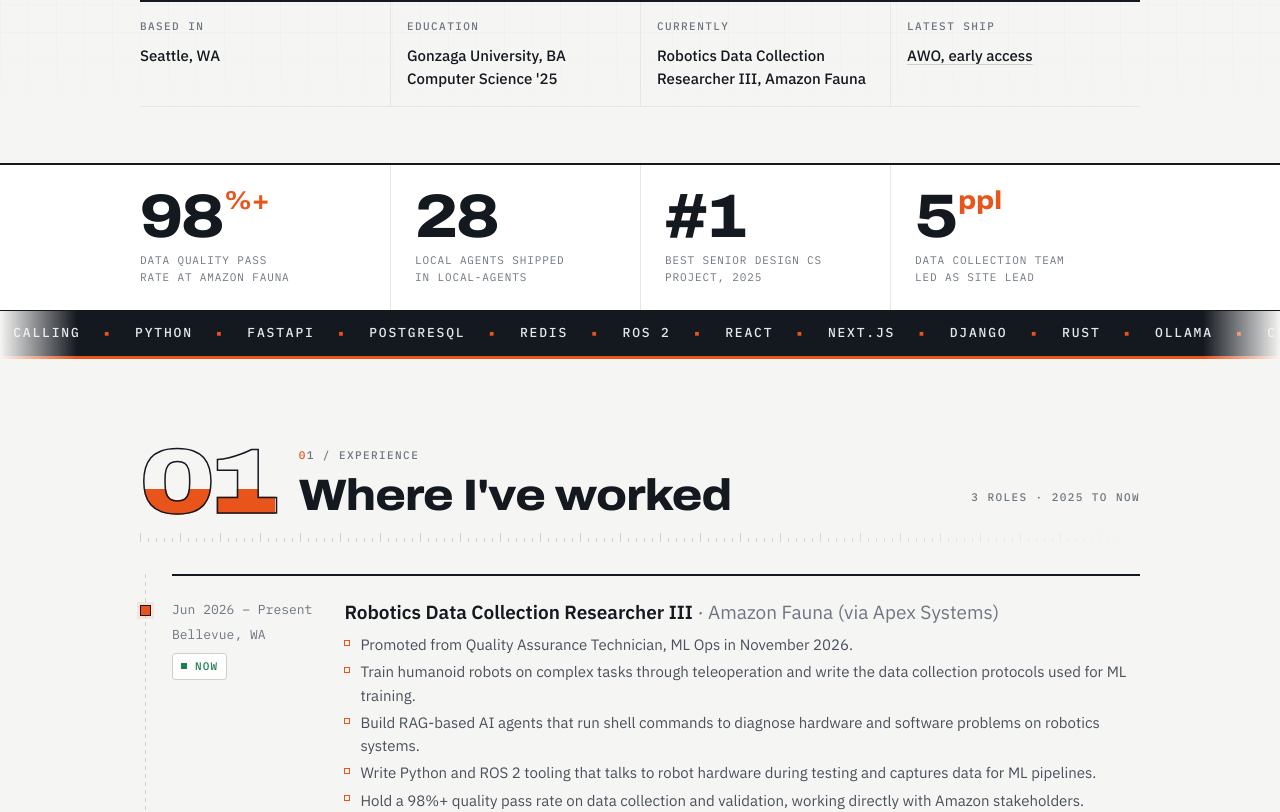
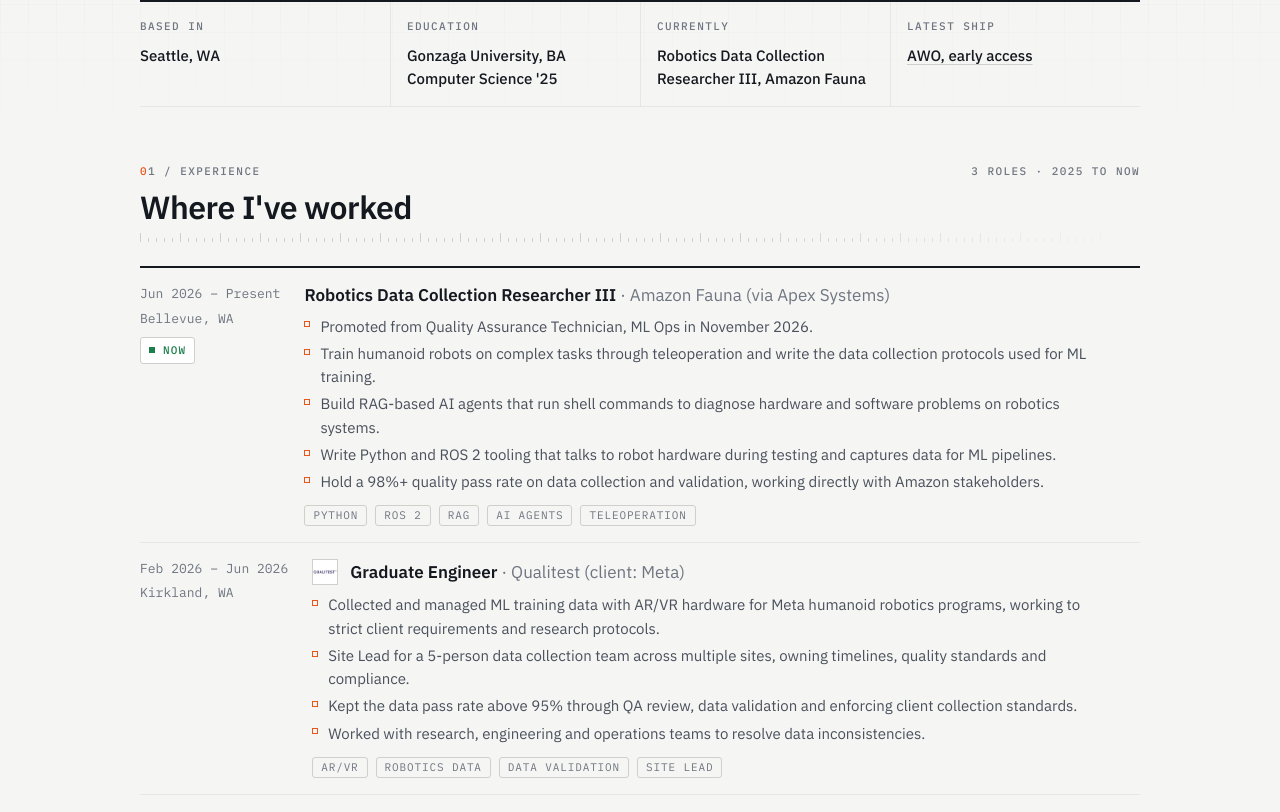
Before and after one commit to dsneed123/dsneedy, a Next.js app: page / in a window 1280 px wide. Shown: the part 729-1541 px from the top of the page. Built offline with nearby package versions, Linux system fonts and the light colour scheme.

Commit message:
Revert "Give the portfolio more depth"
This reverts commit bddc7ae60f763ee3ebdb24b268b887b41e5fef4e.

```diff
--- a/src/app/globals.css
+++ b/src/app/globals.css
@@ -51,7 +51,7 @@
   --text-base: 1rem;
   --text-lede: 1.1875rem;
   --text-h3: 1.0625rem;
-  --text-h2: clamp(1.75rem, 1.1rem + 2.2vw, 2.75rem);
+  --text-h2: clamp(1.5rem, 1.2rem + 1.2vw, 2rem);
   --text-h1: clamp(2.125rem, 1.4rem + 3vw, 3.25rem);
 
   --leading: 1.55;
@@ -134,12 +134,10 @@ body {
 }
 
 .sf h2 {
-  font-family: var(--font-display);
-  font-stretch: 112%;
   font-size: var(--text-h2);
-  font-weight: 800;
-  line-height: 1.05;
-  letter-spacing: -0.02em;
+  font-weight: 600;
+  line-height: 1.2;
+  letter-spacing: -0.015em;
   max-width: 28ch;
   text-wrap: balance;
   margin: 0;
@@ -600,41 +598,10 @@ body {
   margin-bottom: var(--s2);
 }
 
-/* Big outlined index numeral + title + aside, over a drafting ruler. */
+/* A drafting ruler under each section title: ticks every 8px, a long tick every 40px. */
 .section-head.ruler {
   position: relative;
-  display: grid;
-  grid-template-columns: auto minmax(0, 1fr) auto;
-  align-items: end;
-  gap: var(--s5);
-  padding-bottom: var(--s5);
-  margin-bottom: var(--s6);
-}
-
-.section-num {
-  font-family: var(--font-display);
-  font-stretch: 125%;
-  font-weight: 900;
-  font-size: clamp(3.5rem, 2.4rem + 4.2vw, 6.5rem);
-  line-height: 0.78;
-  letter-spacing: -0.04em;
-  color: transparent;
-  -webkit-text-stroke: 1.5px var(--ink);
-  background: linear-gradient(var(--accent), var(--accent)) 0 100% / 100% 0 no-repeat;
-  -webkit-background-clip: text;
-  background-clip: text;
-  transition: background-size 600ms var(--ease);
-}
-
-/* The numeral floods with accent once its section has been revealed. */
-.reveal[data-in="true"] .section-num,
-html:not(.js-reveal) .section-num {
-  background-size: 100% 42%;
-}
-
-.section-aside {
-  align-self: end;
-  padding-bottom: 4px;
+  padding-bottom: var(--s4);
 }
 
 .section-head.ruler::after {
@@ -940,50 +907,14 @@ a.also-card:hover .project-arrow {
 
 /* ── Experience rows ───────────────────────────────────────────────── */
 .roles {
-  position: relative;
   display: grid;
-  padding-left: 32px;
-}
-
-/* Timeline rail with a square node per role. */
-.roles::before {
-  content: "";
-  position: absolute;
-  left: 5px;
-  top: 0;
-  bottom: 0;
-  width: 1px;
-  background: repeating-linear-gradient(to bottom, var(--line) 0 4px, transparent 4px 8px);
-}
-
-.role {
-  position: relative;
-}
-
-.role-node {
-  position: absolute;
-  left: -32px;
-  top: calc(var(--s5) + 5px);
-  width: 11px;
-  height: 11px;
-  border: 1.5px solid var(--ink);
-  background: var(--paper);
-}
-
-.role-current .role-node {
-  background: var(--accent);
-  box-shadow: 0 0 0 3px var(--accent-soft);
-}
-
-.role-title h3 {
-  font-size: 1.1875rem;
 }
 
 .role {
   display: grid;
   grid-template-columns: max-content minmax(0, 1fr);
-  gap: var(--s6);
-  padding: var(--s5) 0;
+  gap: var(--s5);
+  padding: var(--s4) 0;
   border-top: 1px solid var(--line-faint);
 }
 
@@ -1264,11 +1195,6 @@ a.also-card:hover .project-arrow {
     grid-template-columns: 1fr;
     gap: var(--s5);
   }
-
-  .stack-grid {
-    grid-template-columns: 1fr 1fr;
-  }
-
 }
 
 /* ── Inverted block: the one dark element ──────────────────────────── */
@@ -1483,222 +1409,6 @@ a.also-card:hover .project-arrow {
   }
 }
 
-/* ── Readout: the numbers band under the hero ──────────────────────── */
-.readout {
-  margin-top: var(--s6);
-  background: var(--surface);
-  border-top: 2px solid var(--ink);
-  border-bottom: 1px solid var(--ink);
-}
-
-.readout-grid {
-  display: grid;
-  grid-template-columns: repeat(4, minmax(0, 1fr));
-}
-
-.readout-cell {
-  display: grid;
-  gap: var(--s2);
-  align-content: start;
-  padding: var(--s5) var(--s5) var(--s5) 0;
-}
-
-.readout-cell + .readout-cell {
-  padding-left: var(--s5);
-  border-left: 1px solid var(--line-faint);
-}
-
-.readout-value {
-  font-family: var(--font-display);
-  font-stretch: 112%;
-  font-weight: 800;
-  font-size: clamp(2.5rem, 1.6rem + 2.8vw, 4rem);
-  line-height: 0.9;
-  letter-spacing: -0.03em;
-  font-variant-numeric: tabular-nums;
-}
-
-.readout-value small {
-  margin-left: 2px;
-  font-size: 0.42em;
-  letter-spacing: 0;
-  color: var(--accent);
-  vertical-align: top;
-}
-
-.readout-label {
-  max-width: 24ch;
-  font-family: var(--font-mono);
-  font-size: var(--text-xs);
-  letter-spacing: 0.08em;
-  text-transform: uppercase;
-  color: var(--text-tertiary);
-}
-
-@media (max-width: 860px) {
-  .readout-grid {
-    grid-template-columns: 1fr 1fr;
-  }
-
-  .readout-cell,
-  .readout-cell + .readout-cell {
-    padding: var(--s4) var(--s4) var(--s4) 0;
-    border-left: 0;
-    border-bottom: 1px solid var(--line-faint);
-  }
-
-  .readout-cell:nth-child(even) {
-    border-left: 1px solid var(--line-faint);
-  }
-
-  .readout-cell:nth-last-child(-n + 2) {
-    border-bottom: 0;
-  }
-
-  .readout-cell:nth-child(even) {
-    padding-left: var(--s4);
-  }
-}
-
-/* ── Ticker: an ink tape of the stack ───────────────────────────────── */
-.ticker {
-  overflow: hidden;
-  background: var(--ink);
-  color: var(--invert-text);
-  border-bottom: 3px solid var(--accent);
-  -webkit-mask-image: linear-gradient(to right, transparent, #000 6%, #000 94%, transparent);
-  mask-image: linear-gradient(to right, transparent, #000 6%, #000 94%, transparent);
-}
-
-.ticker-track {
-  display: flex;
-  width: max-content;
-  animation: ticker 48s linear infinite;
-}
-
-.ticker:hover .ticker-track {
-  animation-play-state: paused;
-}
-
-.ticker span {
-  display: inline-flex;
-  align-items: center;
-  gap: var(--s5);
-  padding: var(--s3) 0 var(--s3) var(--s5);
-  font-family: var(--font-mono);
-  font-size: var(--text-sm);
-  font-weight: 500;
-  letter-spacing: 0.14em;
-  text-transform: uppercase;
-  white-space: nowrap;
-}
-
-.ticker i {
-  font-style: normal;
-  font-size: 0.6em;
-  color: var(--accent);
-}
-
-@keyframes ticker {
-  to { transform: translateX(-50%); }
-}
-
-.ticker + .section {
-  border-top: 0;
-}
-
-@media (prefers-reduced-motion: reduce) {
-  .ticker-track {
-    animation: none;
-  }
-}
-
-/* ── Stack cards: datasheet tables ──────────────────────────────────── */
-.stack-grid {
-  gap: var(--s5);
-}
-
-.stack-card {
-  padding: 0;
-  border: 1px solid var(--ink);
-  background: var(--surface);
-  box-shadow: var(--shadow-sm);
-  transition: transform 160ms var(--ease), box-shadow 160ms var(--ease);
-}
-
-.stack-card:hover {
-  transform: translate(-2px, -2px);
-  box-shadow: 5px 5px 0 var(--accent);
-}
-
-.stack-card-head {
-  display: flex;
-  justify-content: space-between;
-  gap: var(--s2);
-  padding: var(--s2) var(--s3);
-  background: var(--ink);
-  color: var(--invert-text);
-  font-family: var(--font-mono);
-  font-size: var(--text-xs);
-  font-weight: 500;
-  letter-spacing: 0.12em;
-  text-transform: uppercase;
-}
-
-.stack-card-head span + span {
-  color: var(--accent);
-}
-
-.stack-card li {
-  display: flex;
-  align-items: baseline;
-  gap: var(--s3);
-  padding: var(--s2) var(--s3);
-  transition: background-color 120ms var(--ease);
-}
-
-.stack-card li:hover {
-  background: var(--accent-soft);
-}
-
-.stack-idx {
-  flex: none;
-  width: 2.5ch;
-  font-size: 10px;
-  letter-spacing: 0.06em;
-  color: var(--accent);
-}
-
-/* ── Footer signature ───────────────────────────────────────────────── */
-.site-footer .footer-sig {
-  display: block;
-  container-type: inline-size;
-  overflow: hidden;
-  padding-top: var(--s5);
-  padding-bottom: var(--s5);
-  user-select: none;
-}
-
-/* Sized in container units so the name spans the column edge to edge. */
-.footer-sig span {
-  display: block;
-  font-family: var(--font-display);
-  font-stretch: 125%;
-  font-weight: 900;
-  font-size: 12.3cqw;
-  line-height: 0.82;
-  letter-spacing: -0.04em;
-  text-transform: uppercase;
-  white-space: nowrap;
-  color: transparent;
-  -webkit-text-stroke: 1px var(--line);
-  transition: -webkit-text-stroke-color 200ms var(--ease);
-}
-
-.site-footer:hover .footer-sig span {
-  -webkit-text-stroke-color: var(--accent);
-}
-
 /* ── Phones ────────────────────────────────────────────────────────── */
 @media (max-width: 620px) {
   :root {
@@ -1787,34 +1497,6 @@ a.also-card:hover .project-arrow {
   .site-footer .wrap {
     flex-direction: column;
     gap: var(--s2);
-  }
-
-  .section-head.ruler {
-    grid-template-columns: auto minmax(0, 1fr);
-    gap: var(--s4);
-    margin-bottom: var(--s5);
-  }
-
-  .section-head .section-aside {
-    display: none;
-  }
-
-  .section-num {
-    font-size: 3.25rem;
-    -webkit-text-stroke-width: 1px;
-  }
-
-
-  .roles {
-    padding-left: 24px;
-  }
-
-  .role-node {
-    left: -24px;
-  }
-
-  .ticker span {
-    font-size: var(--text-xs);
   }
 }
 
--- a/src/app/page.tsx
+++ b/src/app/page.tsx
@@ -167,18 +167,6 @@ const skills = [
   { group: 'Languages', items: ['Python', 'JavaScript', 'SQL', 'Rust', 'C++'] },
   { group: 'Frameworks', items: ['React', 'Next.js', 'Django', 'FastAPI', 'ROS 2'] },
   { group: 'Data & cloud', items: ['PostgreSQL', 'Redis', 'ML data pipelines', 'AWS', 'Git & pytest'] }
-];
-
-const metrics = [
-  { value: '98', unit: '%+', label: 'Data quality pass rate at Amazon Fauna' },
-  { value: '28', unit: '', label: 'Local agents shipped in local-agents' },
-  { value: '#1', unit: '', label: 'Best Senior Design CS Project, 2025' },
-  { value: '5', unit: 'ppl', label: 'Data collection team led as Site Lead' }
-];
-
-const ticker = [
-  'AI agents', 'RAG', 'Tool calling', 'Python', 'FastAPI', 'PostgreSQL', 'Redis', 'ROS 2',
-  'React', 'Next.js', 'Django', 'Rust', 'Ollama', 'Claude', 'DAG orchestration', 'Teleoperation'
 ];
 
 const nav = [
@@ -410,46 +398,19 @@ export default function Home() {
           </div>
         </section>
 
-        <section className="readout" aria-label="By the numbers">
-          <div className="wrap readout-grid">
-            {metrics.map((m) => (
-              <div className="readout-cell" key={m.label}>
-                <span className="readout-value">
-                  {m.value}
-                  {m.unit && <small>{m.unit}</small>}
-                </span>
-                <span className="readout-label">{m.label}</span>
-              </div>
-            ))}
-          </div>
-        </section>
-
-        <div className="ticker" aria-hidden>
-          <div className="ticker-track">
-            {[...ticker, ...ticker].map((t, i) => (
-              <span key={i}>
-                {t}
-                <i>■</i>
-              </span>
-            ))}
-          </div>
-        </div>
-
         <section id="work" className="section reveal" aria-labelledby="work-title">
           <div className="wrap">
             <div className="section-head ruler">
-              <span className="section-num" aria-hidden>01</span>
               <div>
                 <span className="eyebrow">01 / Experience</span>
                 <h2 id="work-title">Where I&apos;ve worked</h2>
               </div>
-              <span className="eyebrow section-aside">3 roles · 2025 to now</span>
+              <span className="eyebrow">3 roles · 2025 to now</span>
             </div>
 
             <div className="roles">
               {experience.map((exp) => (
-                <article className={`role${exp.current ? ' role-current' : ''}`} key={`${exp.company}-${exp.period}`}>
-                  <span className="role-node" aria-hidden />
+                <article className="role" key={`${exp.company}-${exp.period}`}>
                   <div className="role-when">
                     <span>{exp.period}</span>
                     <span>{exp.location}</span>
@@ -496,12 +457,11 @@ export default function Home() {
         <section id="projects" className="section reveal" aria-labelledby="projects-title">
           <div className="wrap">
             <div className="section-head ruler">
-              <span className="section-num" aria-hidden>02</span>
               <div>
                 <span className="eyebrow">02 / Projects</span>
                 <h2 id="projects-title">What I&apos;ve built</h2>
               </div>
-              <span className="eyebrow section-aside">Selected · 2024 to now</span>
+              <span className="eyebrow">Selected · 2024 to now</span>
             </div>
 
             <div className="projects">
@@ -547,27 +507,20 @@ export default function Home() {
         <section id="stack" className="section reveal" aria-labelledby="stack-title">
           <div className="wrap">
             <div className="section-head ruler">
-              <span className="section-num" aria-hidden>03</span>
               <div>
                 <span className="eyebrow">03 / Stack</span>
                 <h2 id="stack-title">What I work in</h2>
               </div>
-              <span className="eyebrow section-aside">AI · Languages · Infra</span>
+              <span className="eyebrow">AI · Languages · Infra</span>
             </div>
 
-            <div className="columns stack-grid">
-              {skills.map((s, gi) => (
-                <div className="column stack-card" key={s.group}>
-                  <div className="stack-card-head">
-                    <span>{s.group}</span>
-                    <span>{String.fromCharCode(65 + gi)}/{String(s.items.length).padStart(2, '0')}</span>
-                  </div>
+            <div className="columns">
+              {skills.map((s) => (
+                <div className="column" key={s.group}>
+                  <span className="eyebrow">{s.group}</span>
                   <ul>
-                    {s.items.map((it, i) => (
-                      <li key={it}>
-                        <span className="stack-idx">{String.fromCharCode(65 + gi)}{i + 1}</span>
-                        {it}
-                      </li>
+                    {s.items.map((it) => (
+                      <li key={it}>{it}</li>
                     ))}
                   </ul>
                 </div>
@@ -634,9 +587,6 @@ export default function Home() {
       </main>
 
       <footer className="site-footer">
-        <div className="wrap footer-sig" aria-hidden>
-          <span>Davis Sneed</span>
-        </div>
         <div className="wrap">
           <span>© {new Date().getFullYear()} Davis Sneed</span>
           <span>Seattle, WA · Built with Next.js</span>
```
